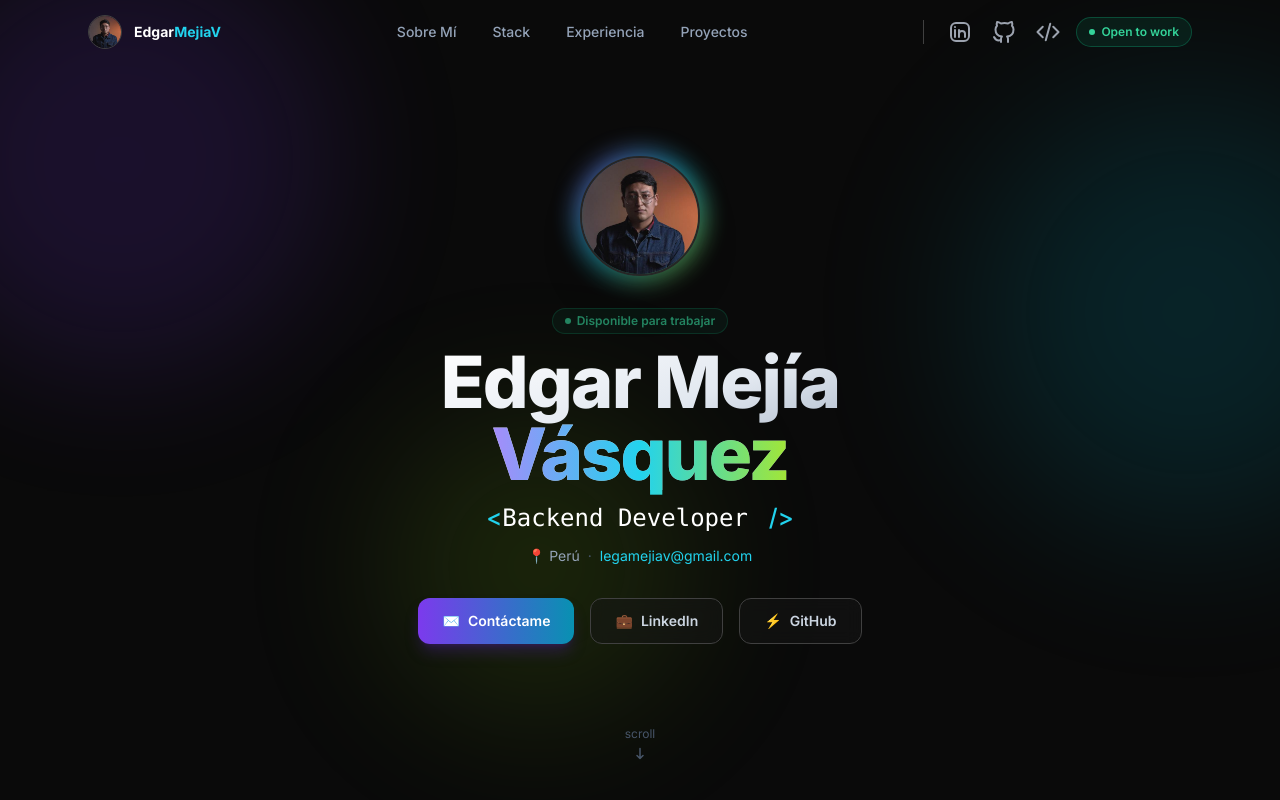
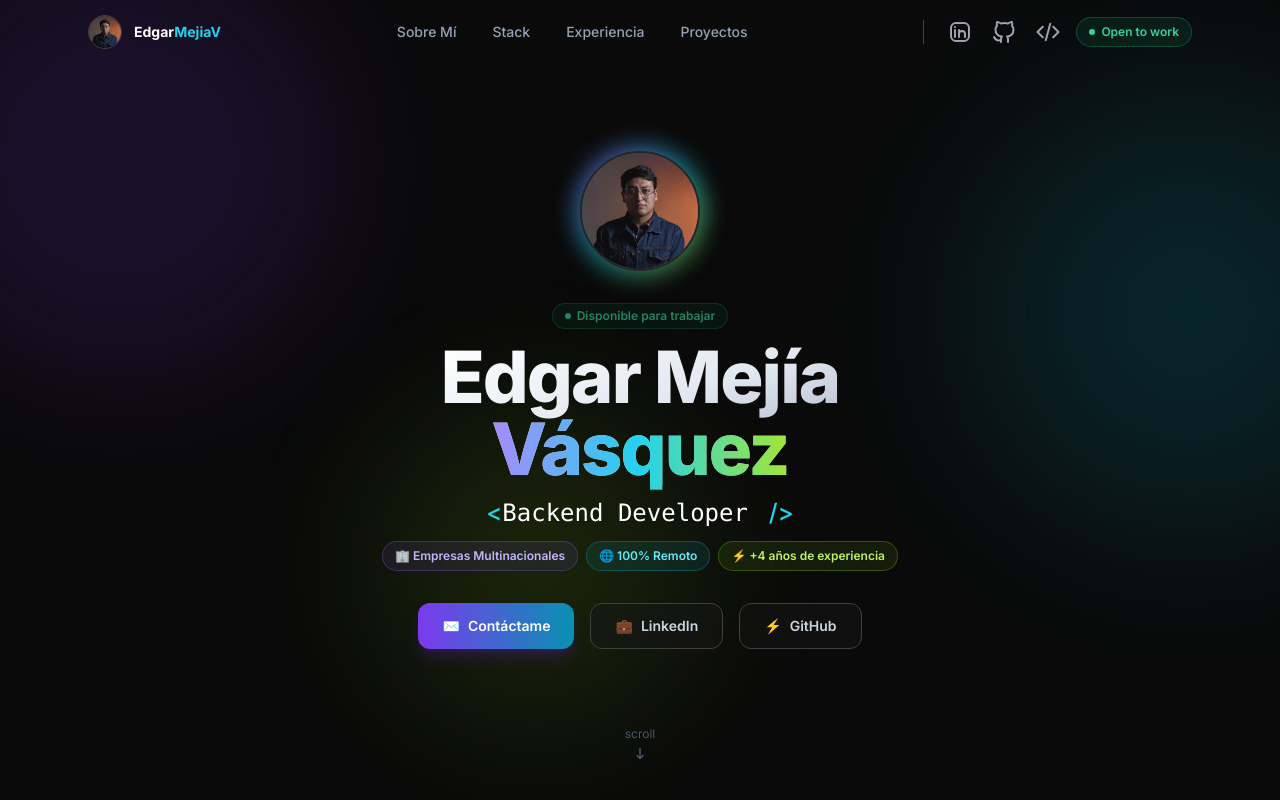
Before and after one commit to Edgarmejiav/edgarmejiav-web, a Next.js app: page / in a window 1280 px wide. Shown: the top 800 px of the page. Built offline with nearby package versions, Linux system fonts and the light colour scheme.

Commit message:
feat: add ContainerPage component and DB Navigator configuration

```diff
--- a/app/components/page/ContainerPage.js
+++ b/app/components/page/ContainerPage.js
@@ -91,16 +91,19 @@ export const ContainerPage = () => {
           <span className="text-cyan-400"> /&gt;</span>
         </p>
 
-        <p className="text-slate-400 text-sm flex items-center gap-2">
-          <span>📍 Perú</span>
-          <span className="text-slate-600">·</span>
-          <a
-            href="mailto:legamejiav@gmail.com"
-            className="text-cyan-400 hover:text-cyan-300 transition-colors"
-          >
-            legamejiav@gmail.com
-          </a>
-        </p>
+        {/* Key differentiators */}
+        <div className="flex flex-wrap justify-center gap-2">
+          <span className="inline-flex items-center gap-1.5 text-xs font-semibold px-3 py-1.5 rounded-full bg-violet-500/10 border border-violet-500/30 text-violet-300">
+            🏢 Empresas Multinacionales
+          </span>
+          <span className="inline-flex items-center gap-1.5 text-xs font-semibold px-3 py-1.5 rounded-full bg-cyan-500/10 border border-cyan-500/30 text-cyan-300">
+            🌐 100% Remoto
+          </span>
+          <span className="inline-flex items-center gap-1.5 text-xs font-semibold px-3 py-1.5 rounded-full bg-lime-500/10 border border-lime-500/30 text-lime-300">
+            ⚡ +4 años de experiencia
+          </span>
+        </div>
+
       </div>
 
       {/* CTA Buttons */}
```
